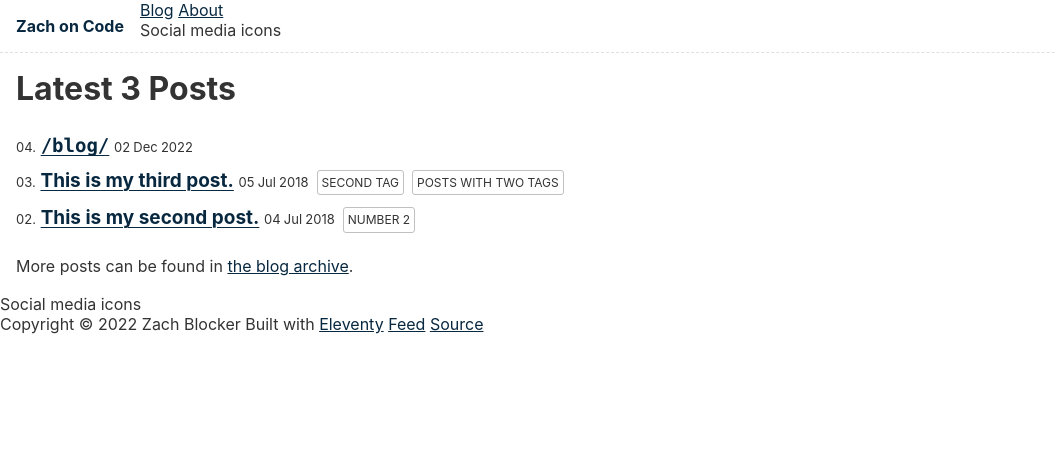
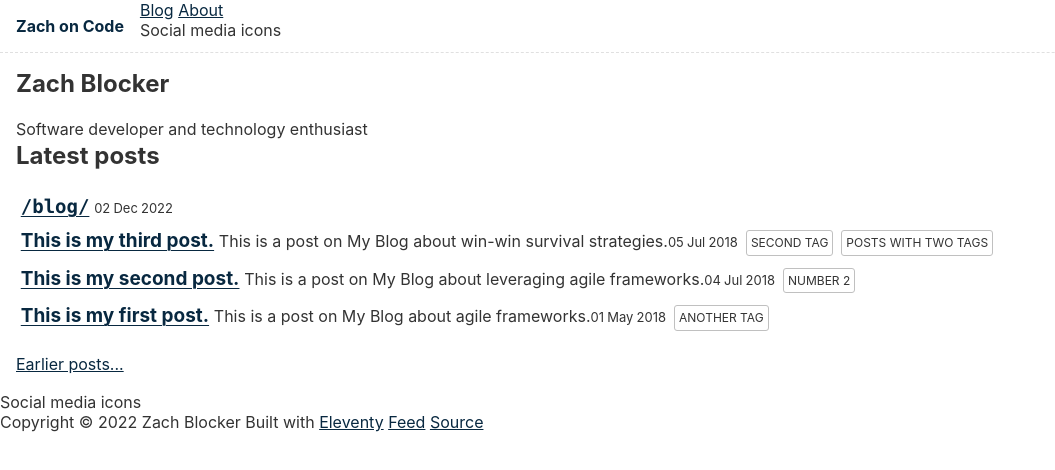
Before and after one commit to ZBlocker655/zach-on-code, an Eleventy site: page index.njk in a window 1280 px wide. Shown: the whole page, without its empty margins (0-1055 px from the left). Built offline with nearby package versions, Linux system fonts and the light colour scheme; Eleventy itself is replaced by a stand-in of ours; files that its build step writes are made by us from their sources.

Commit message:
Home page and blog archive content

```diff
--- a/_data/metadata.json
+++ b/_data/metadata.json
@@ -16,6 +16,7 @@
   },
   "author": {
     "name": "Zach Blocker",
+    "tagline": "Software developer and technology enthusiast",
     "email": "zach@zachoncode.dev",
     "url": "https://zachoncode.dev/about/"
   }
--- a/_includes/postslist.njk
+++ b/_includes/postslist.njk
@@ -1,7 +1,8 @@
-<ol reversed class="postlist" style="counter-reset: start-from {{ (postslistCounter or postslist.length) + 1 }}">
+<ul class="postlist">
 {% for post in postslist | reverse %}
   <li class="postlist-item{% if post.url == url %} postlist-item-active{% endif %}">
     <a href="{{ post.url | url }}" class="postlist-link">{% if post.data.title %}{{ post.data.title }}{% else %}<code>{{ post.url }}</code>{% endif %}</a>
+    <span class="postlist-item-description">{{ post.data.description }}</span>
     <time class="postlist-date" datetime="{{ post.date | htmlDateString }}">{{ post.date | readableDate }}</time>
     {% for tag in post.data.tags | filterTagList %}
       {% set tagUrl %}/tags/{{ tag | slugify }}/{% endset %}
@@ -9,4 +10,4 @@
     {% endfor %}
   </li>
 {% endfor %}
-</ol>
+</ul>
--- a/css/index.css
+++ b/css/index.css
@@ -155,13 +155,11 @@ code {
   display: flex;
   flex-wrap: wrap;
   align-items: baseline;
-  counter-increment: start-from -1;
   line-height: 1.8;
 }
 .postlist-item:before {
   display: inline-block;
   pointer-events: none;
-  content: "" counter(start-from, decimal-leading-zero) ". ";
   line-height: 100%;
   text-align: right;
 }
--- a/index.njk
+++ b/index.njk
@@ -1,11 +1,19 @@
 ---
 layout: layouts/home.njk
+blogPostsToDisplay: 10
 ---
-{% set maxPosts = collections.blog.length | min(3) %}
-<h1>Latest {% if maxPosts == 1 %}Post{% else %}{{ maxPosts }} Posts{% endif %}</h1>
 
-{% set postslist = collections.blog | head(-3) %}
-{% set postslistCounter = collections.blog | length %}
-{% include "postslist.njk" %}
+<section class="intro">
+  <h1>{{ metadata.author.name }}</h1>
+  <p>{{ metadata.author.tagline }}</p>
+</section>
 
-<p>More posts can be found in <a href="{{ '/blog/' | url }}">the blog archive</a>.</p>
+<section class="posts">
+  {% set maxPosts = collections.blog.length | min(blogPostsToDisplay) %}
+  <h1>Latest posts</h1>
+
+  {% set postslist = collections.blog | head(-1*maxPosts) %}
+  {% include "postslist.njk" %}
+
+  <p><a href="{{ '/blog/' | url }}">Earlier posts...</a></p>
+</section>
```
